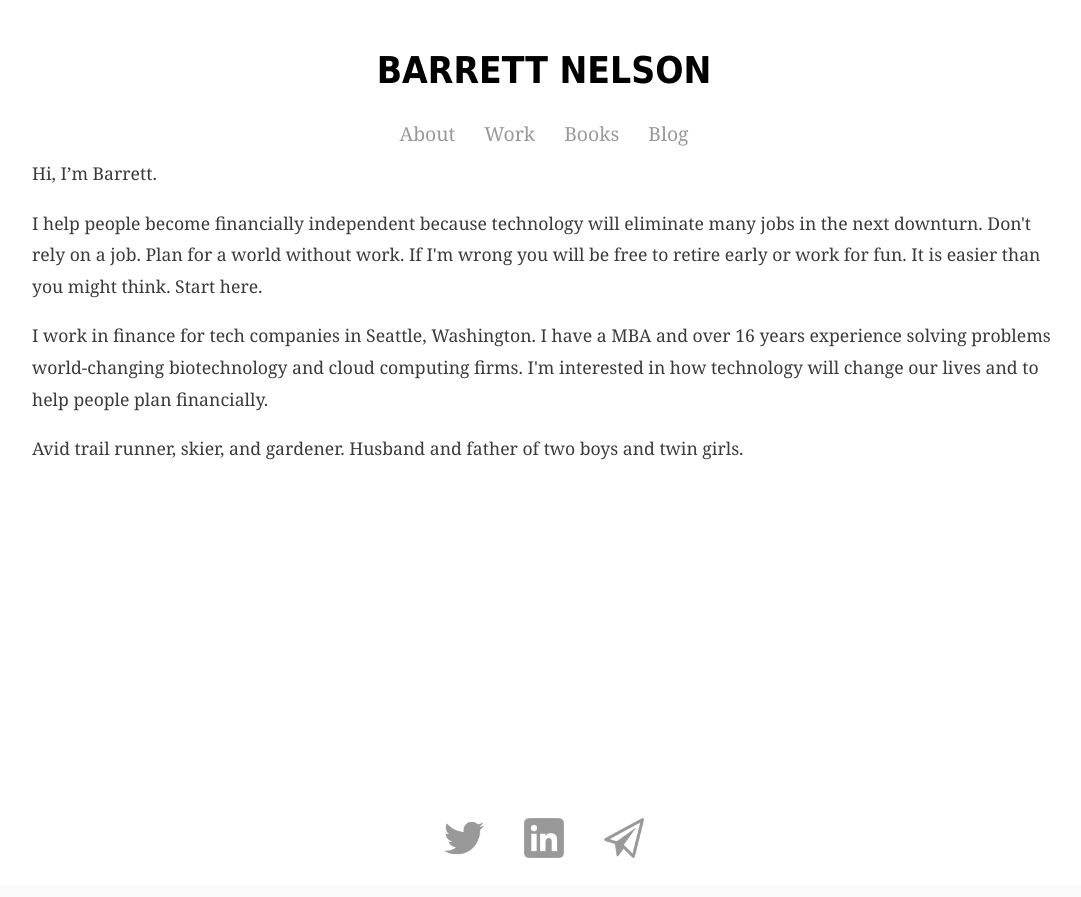
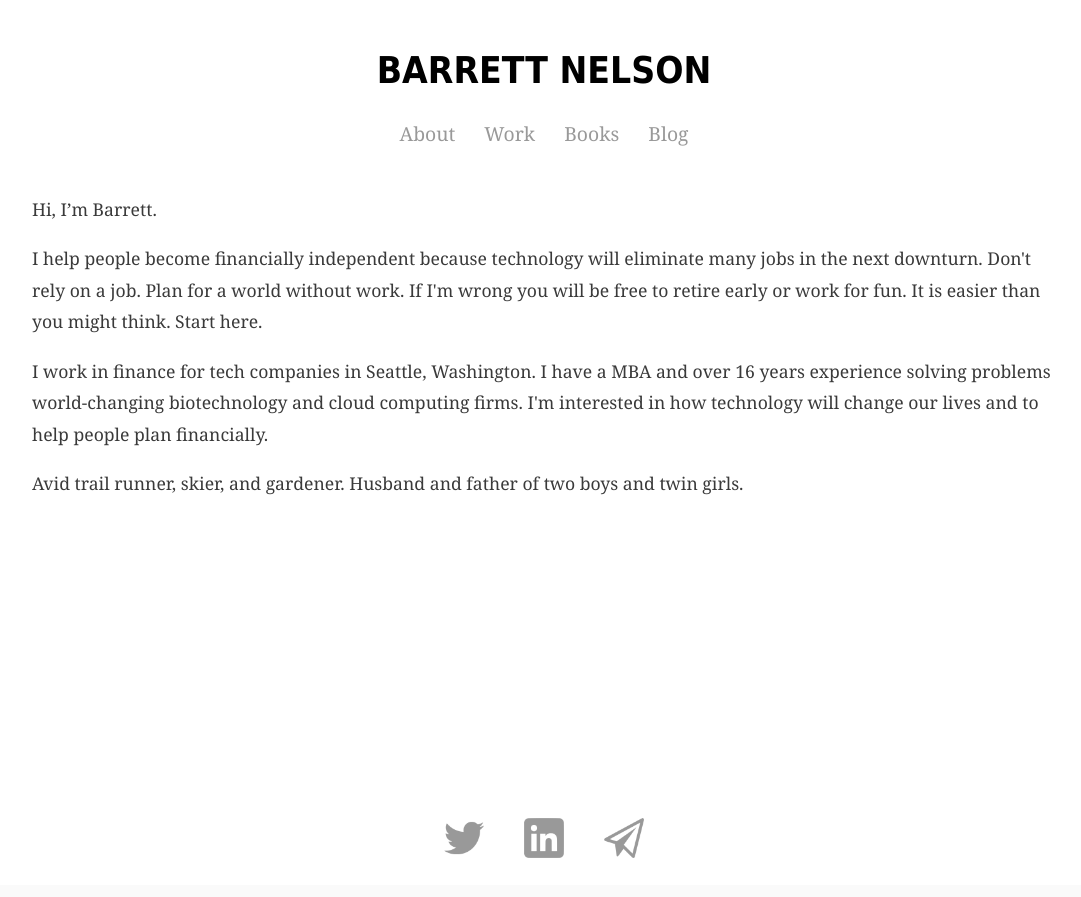
Before and after one commit to bstnel/bstnel.github.io, a Jekyll site: the page index.html, which Jekyll copies as it is, in a window 1280 px wide. Shown: the top 897 px of the page, without its empty margins (96-1177 px from the left). Built offline with Jekyll 4.4.1, drawn with Linux system fonts in a browser that asks for light colours.

Commit message:
Update main.css

```diff
--- a/css/main.css
+++ b/css/main.css
@@ -53,7 +53,7 @@ body {
     }
     .header{
       width: 100%;
-      height: 6em;
+      height: 8em;
       margin-top: 0;
       padding-bottom: 2em;
       color: black;
```
